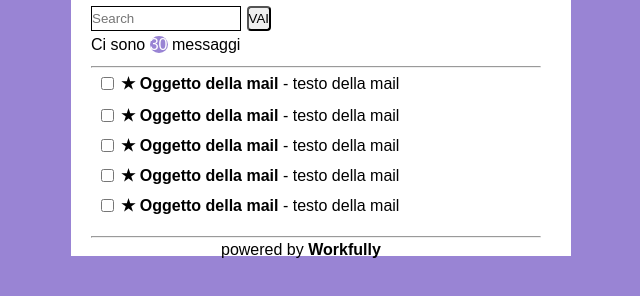
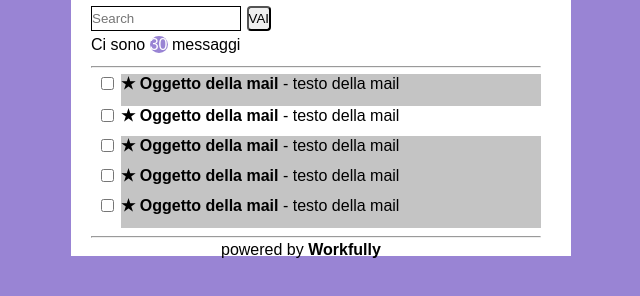
Before and after one commit to Petrus-Olteanu/htmlcss-gmail, a plain HTML site: page index.html in a window 1280 px wide. Shown: the part 364-660 px from the top of the page, without its empty margins (266-906 px from the left). Drawn offline with Linux system fonts and the light colour scheme.

Commit message:
add color email

```diff
--- a/index.html
+++ b/index.html
@@ -22,11 +22,11 @@
                 <p>Ci sono <span id="circle">30</span> messaggi</p>
             </div>
             <hr id="hr2">
-                    <p class="b1"> <input type="checkbox">  <b>&#9733; Oggetto della mail</b> - testo della mail</p>
+                    <p class="b1 color_email"> <input type="checkbox">  <b>&#9733; Oggetto della mail</b> - testo della mail</p>
                     <p class="b2"> <input type="checkbox">  <b>&#9733; Oggetto della mail</b> - testo della mail</p>
-                    <p class="b3"> <input type="checkbox">  <b>&#9733; Oggetto della mail</b> - testo della mail</p>
-                    <p class="b4"> <input type="checkbox">  <b>&#9733; Oggetto della mail</b> - testo della mail</p>
-                    <p class="b5"> <input type="checkbox">  <b>&#9733; Oggetto della mail</b> - testo della mail</p>
+                    <p class="b3 color_email"> <input type="checkbox">  <b>&#9733; Oggetto della mail</b> - testo della mail</p>
+                    <p class="b4 color_email"> <input type="checkbox">  <b>&#9733; Oggetto della mail</b> - testo della mail</p>
+                    <p class="b5 color_email"> <input type="checkbox">  <b>&#9733; Oggetto della mail</b> - testo della mail</p>
             <hr id="hr3">
         </main>
         <footer>
--- a/style.css
+++ b/style.css
@@ -82,10 +82,16 @@ span{
     top: 210px;
 }
 input[type=checkbox]{
+
     position: absolute;
     border: 1px solid black;
     top: 3px;
     margin-left: -20px;
+}
+.color_email{
+    background-color: #c4c4c4;
+    width: 84%;
+    height:32px;
 }
 .b1{
     position: absolute;
```
